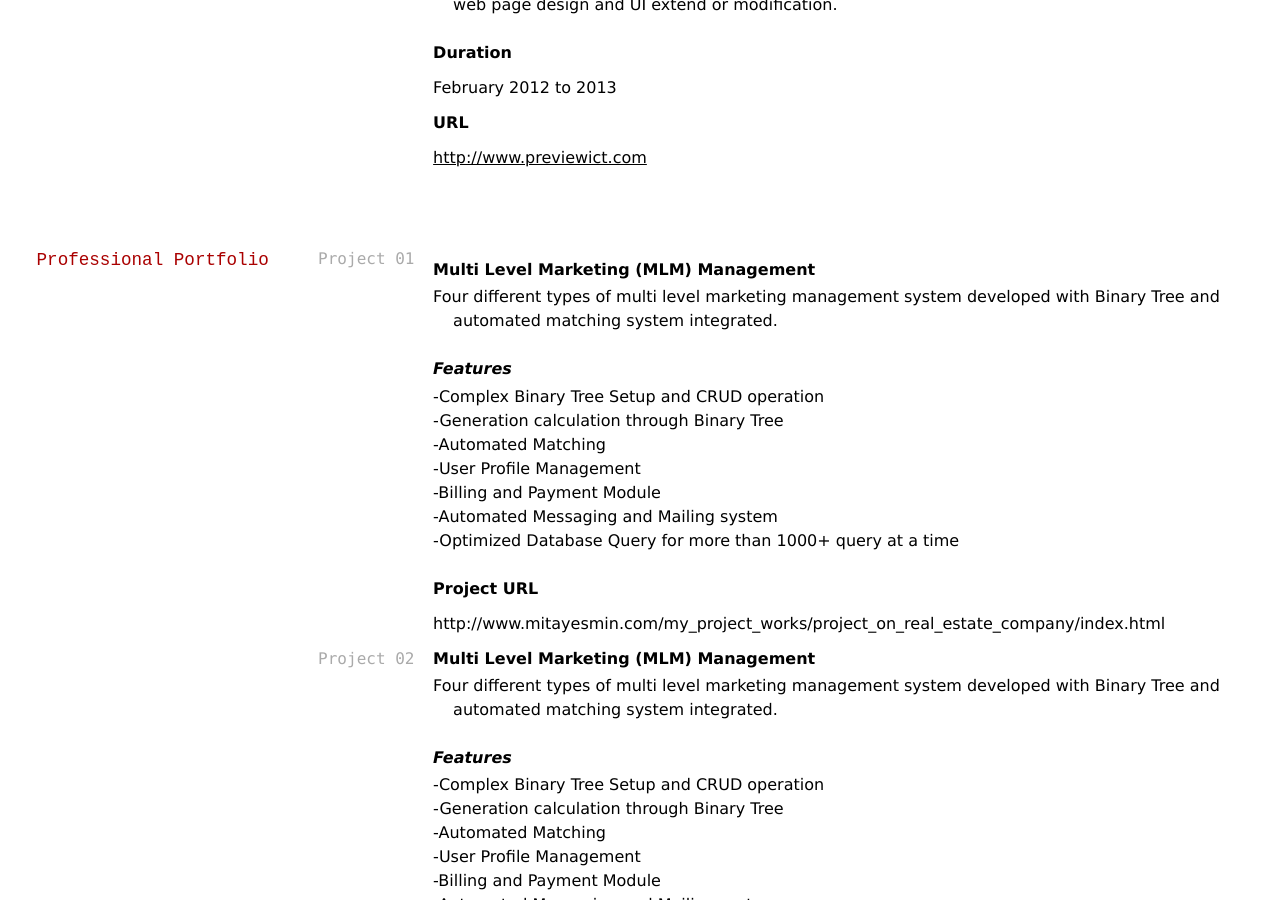
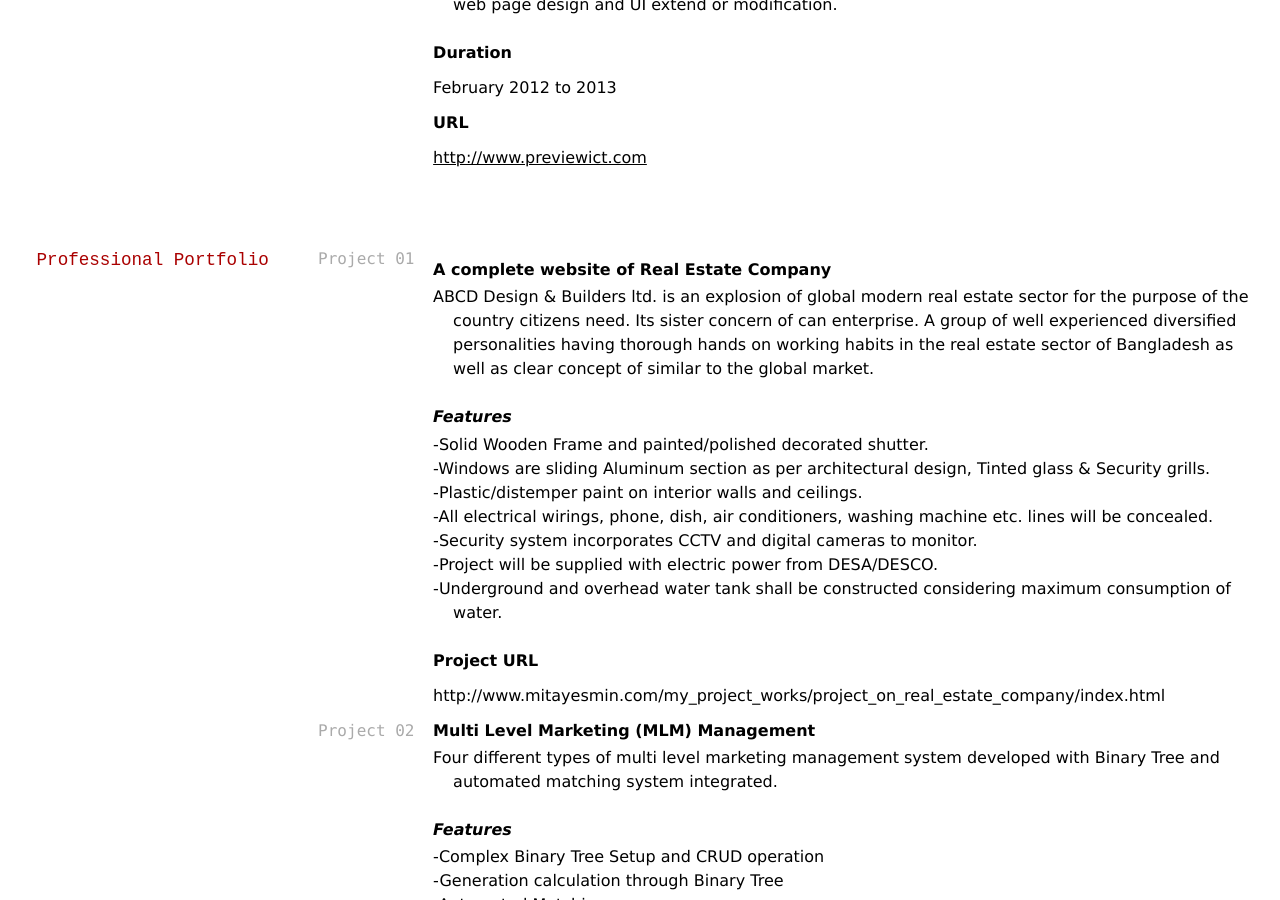
Before and after one commit to mita07/my-resume, a Jekyll site: the page built from index.md, in a window 1280 px wide and 900 px high, scrolled down 2212 px. Built offline with Jekyll 4.4.1, drawn with Linux system fonts in a browser that asks for light colours.

Commit message:
Update index.md

```diff
--- a/index.md
+++ b/index.md
@@ -122,19 +122,19 @@ __URL__
 ## Professional Portfolio
 `Project 01`
 
-__Multi Level Marketing (MLM) Management__
+__A complete website of Real Estate Company__
 
-- Four different types of multi level marketing management system developed with Binary Tree and automated matching system integrated.
+- ABCD Design & Builders ltd. is an explosion of global modern real estate sector for the purpose of the country citizens need. Its sister concern of can enterprise. A group of well experienced diversified personalities having thorough hands on working habits in the real estate sector of Bangladesh as well as clear concept of similar to the global market.
 
 __*Features*__
 
-- -Complex Binary Tree Setup and CRUD operation
-- -Generation calculation through Binary Tree
-- -Automated Matching
-- -User Profile Management
-- -Billing and Payment Module
-- -Automated Messaging and Mailing system
-- -Optimized Database Query for more than 1000+ query at a time
+- -Solid Wooden Frame and painted/polished decorated shutter.
+- -Windows are sliding Aluminum section as per architectural design, Tinted glass & Security grills.
+- -Plastic/distemper paint on interior walls and ceilings.
+- -All electrical wirings, phone, dish, air conditioners, washing machine etc. lines will be concealed.
+- -Security system incorporates CCTV and digital cameras to monitor.
+- -Project will be supplied with electric power from DESA/DESCO.
+- -Underground and overhead water tank shall be constructed considering maximum consumption of water.
 
 
 __Project URL__
```
